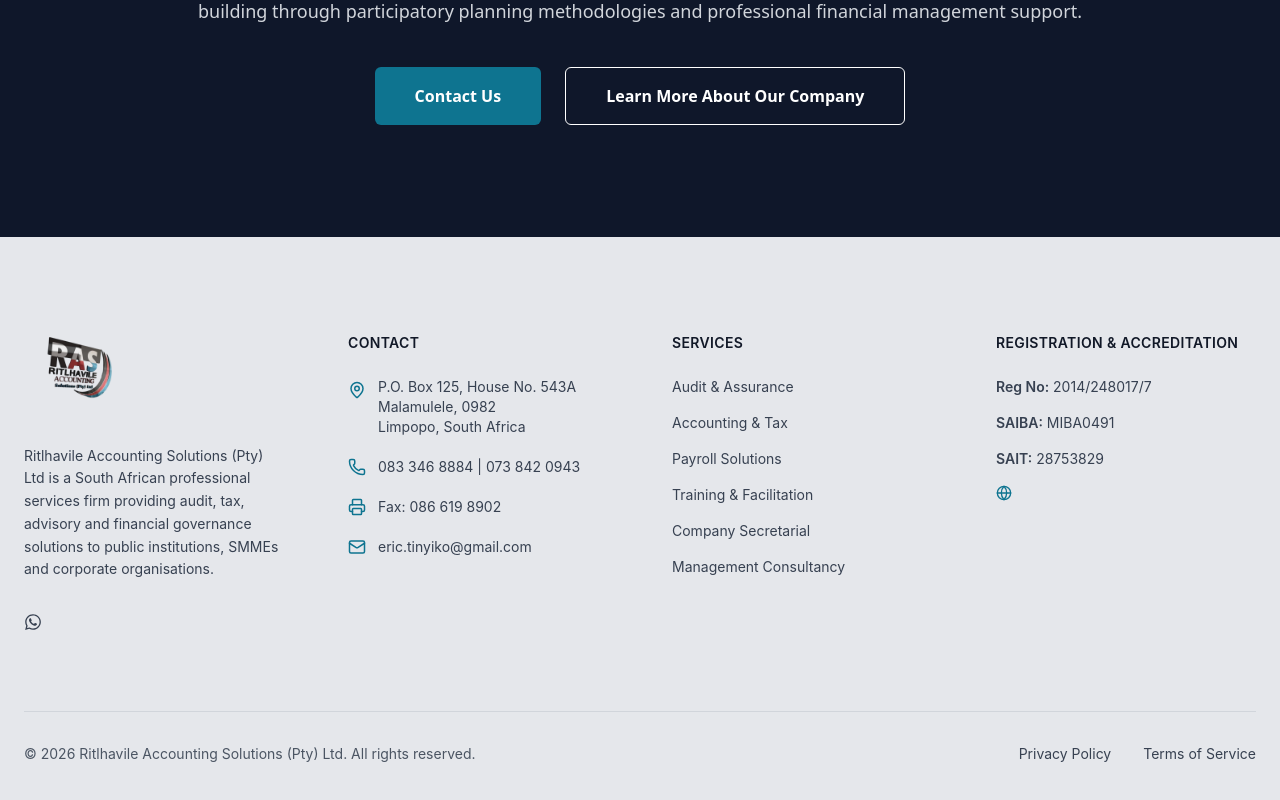
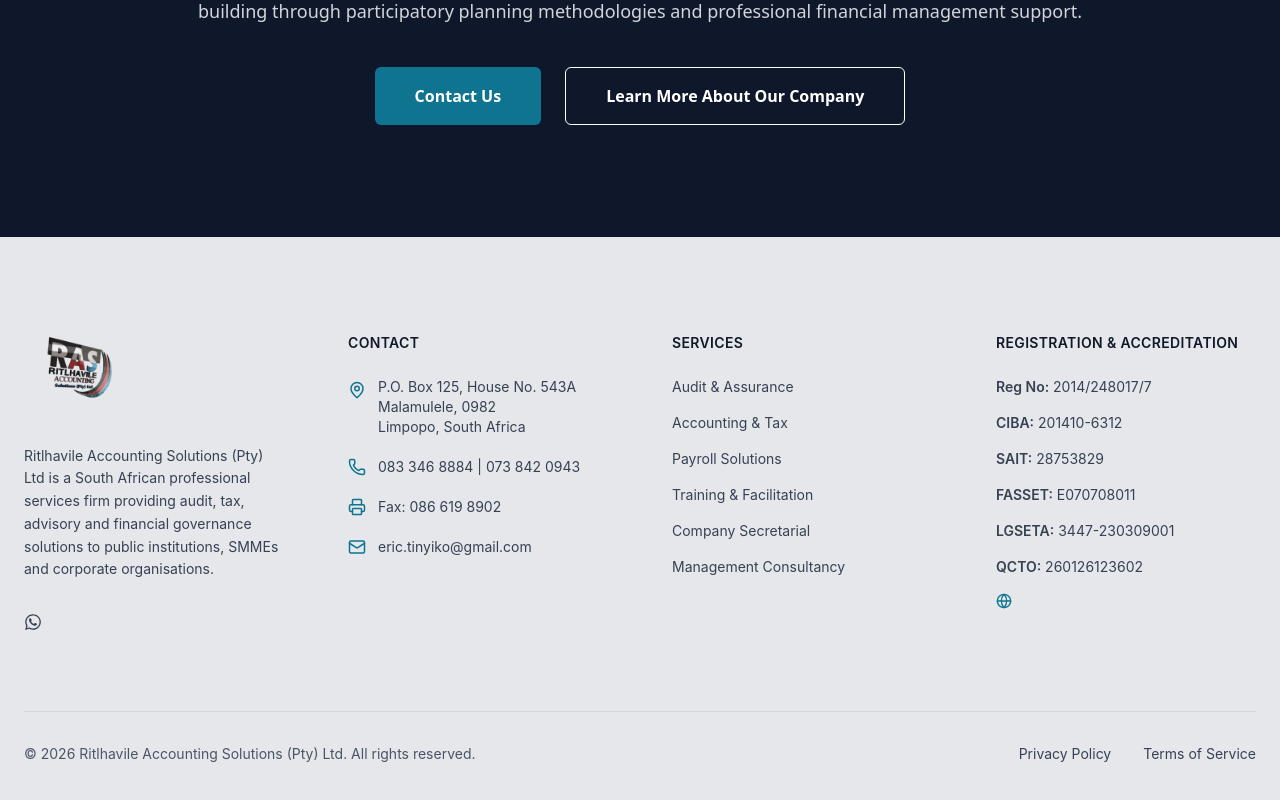
Before and after one commit to Neil-Ntshovelo/rithlavile-accounting-solutions, a React (Vite) app: page /services-items in a window 1280 px wide. Shown: the part 1843-2643 px from the top of the page. Built offline with nearby package versions, Linux system fonts and the light colour scheme.

Commit message:
Update Footer.jsx

```diff
--- a/src/components/Footer.jsx
+++ b/src/components/Footer.jsx
@@ -127,11 +127,20 @@
               </li>
 
               <li>
-                <span className="font-semibold">SAIBA:</span> MIBA0491
+                <span className="font-semibold">CIBA:</span> 201410-6312
               </li>
 
               <li>
                 <span className="font-semibold">SAIT:</span> 28753829
+              </li>
+              <li>
+                <span className="font-semibold">FASSET:</span> E070708011
+              </li>
+              <li>
+                <span className="font-semibold">LGSETA:</span> 3447-230309001
+              </li>
+              <li>
+                <span className="font-semibold">QCTO:</span> 260126123602
               </li>
 
               <li className="flex items-center gap-2">
```
